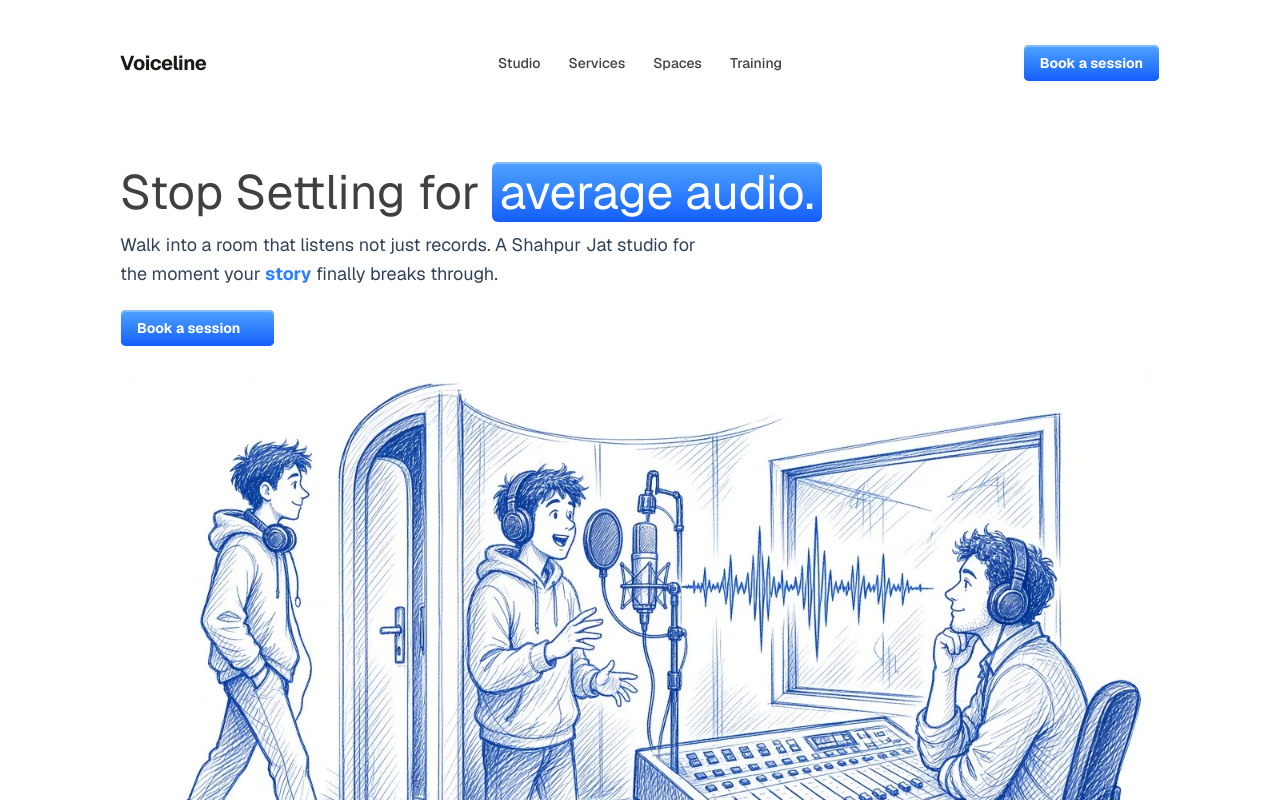
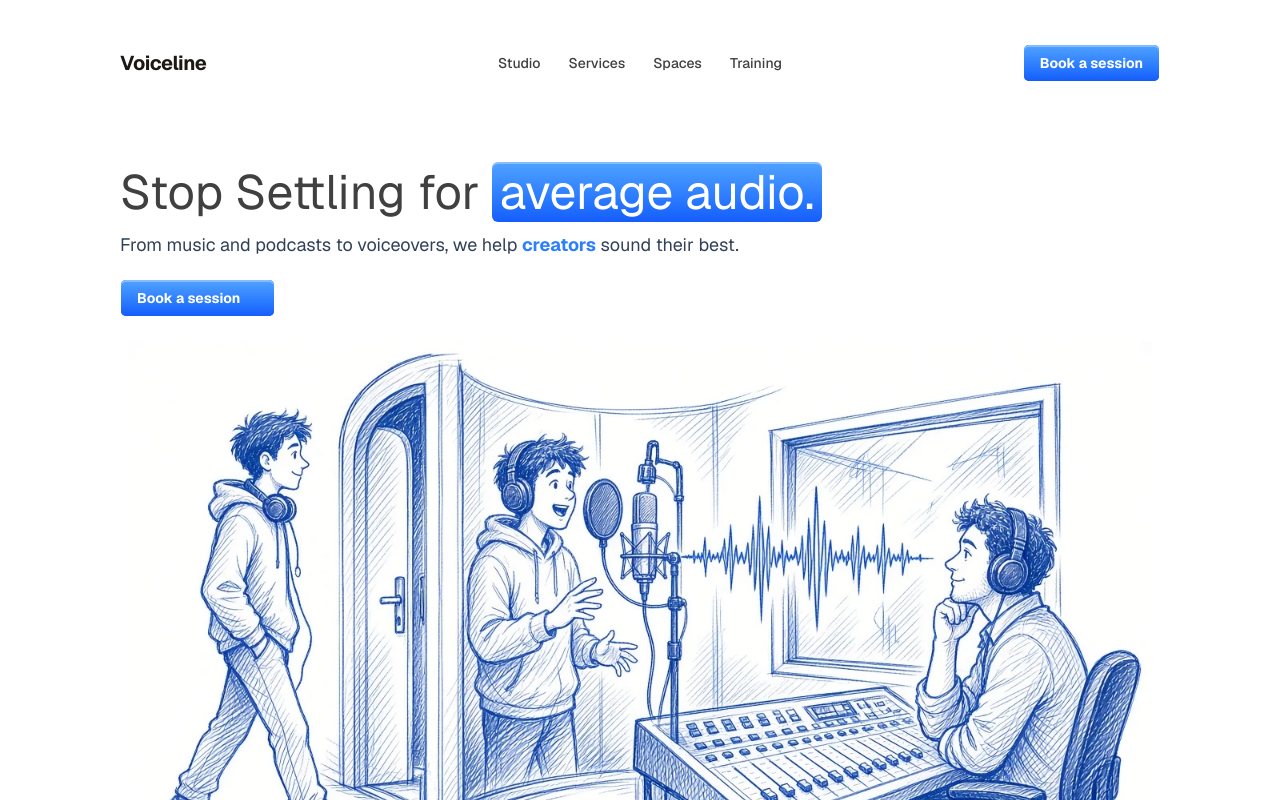
Before and after one commit to SehajBindra/voiceline-nextjs, a Next.js app: page / in a window 1280 px wide. Shown: the top 800 px of the page. Built offline with nearby package versions, Linux system fonts and the light colour scheme; some icons are missing.

Commit message:
refactor: update hero section text to better reflect services offered

```diff
--- a/components/sections/hero-section-v2.tsx
+++ b/components/sections/hero-section-v2.tsx
@@ -61,11 +61,10 @@ export function HeroSectionV2() {
               average audio.
             </span>
           </h1>
-          <p className="mt-2 max-w-[50ch] text-base leading-relaxed text-slate-700 md:text-lg">
-            Walk into a room that listens not just records. A Shahpur Jat studio
-            for the moment your{" "}
-            <span className="font-bold text-blue-500">story</span> finally
-            breaks through.
+          <p className="mt-2 max-w-[53ch] text-base leading-relaxed text-slate-700 md:text-lg">
+            From music and podcasts to voiceovers, we help{" "}
+            <span className="font-bold text-blue-500">creators</span> sound
+            their best.
           </p>
           <Button
             nativeButton={false}
```
